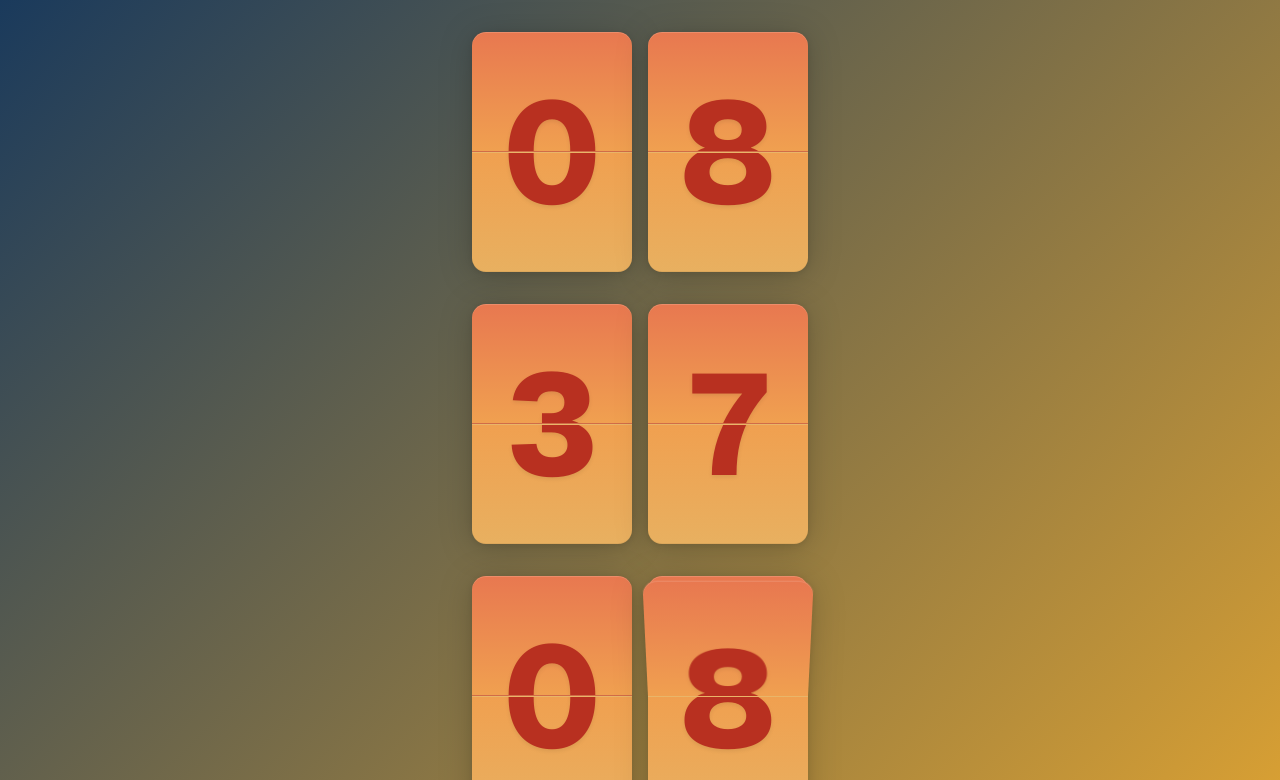
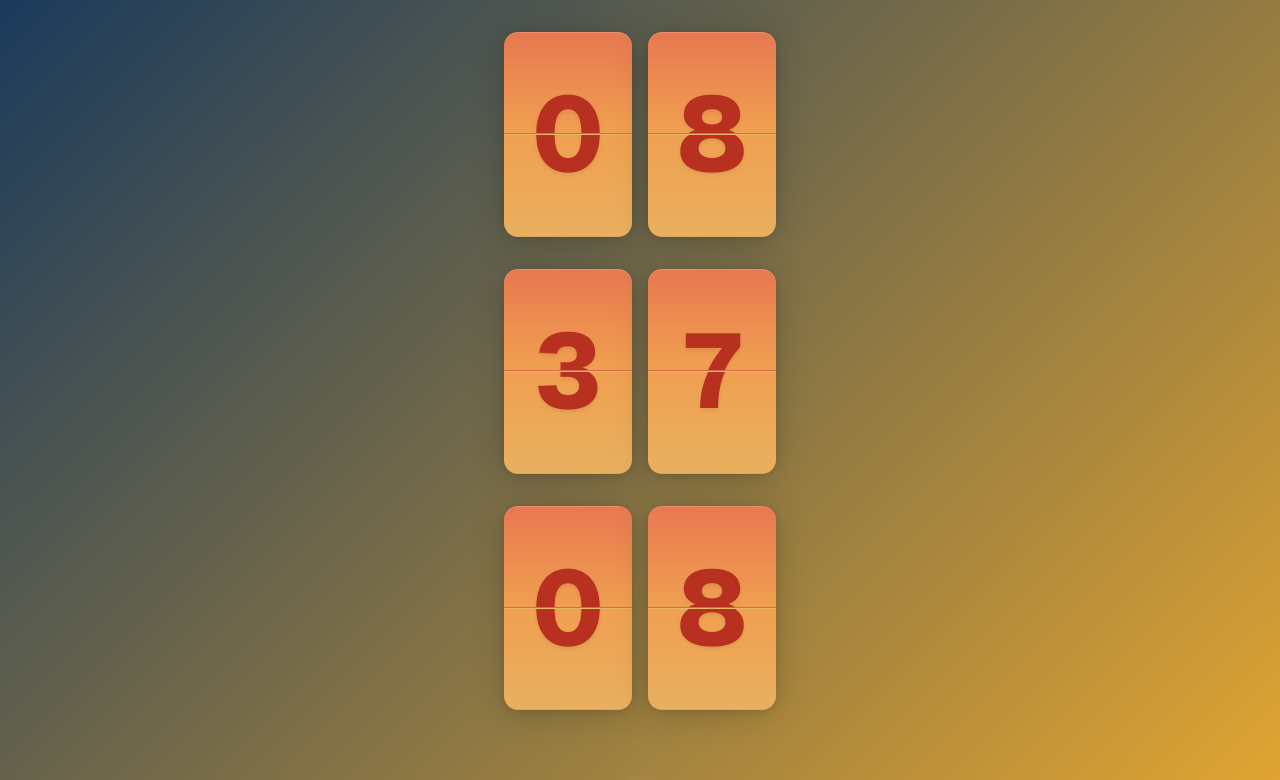
Before and after one commit to devohmycode/TravelPomo, a Next.js app: page / in a window 1280 px wide. Shown: the top 780 px of the page. Built offline with nearby package versions, Linux system fonts and the light colour scheme.

Commit message:
style: adjust card dimensions and font size for better vertical ratio
Update card sizes and font to achieve more vertical aspect ratio
and responsive design across breakpoints.

Co-authored-by: OhMyCode <245494865+devohmycode@users.noreply.github.com>

```diff
--- a/app/globals.css
+++ b/app/globals.css
@@ -179,11 +179,25 @@
 /* Flip Card */
 .flip-card-container {
   position: relative;
-  width: clamp(100px, 18vw, 160px);
-  height: clamp(150px, 26vw, 240px);
+  width: clamp(80px, 15vw, 140px);
+  height: clamp(140px, 25vw, 230px);
   perspective: 800px;
   filter: drop-shadow(0 4px 16px rgba(0, 0, 0, 0.18))
     drop-shadow(0 1px 3px rgba(0, 0, 0, 0.1));
+}
+
+@media (min-width: 640px) {
+  .flip-card-container {
+    width: clamp(100px, 12vw, 150px);
+    height: clamp(160px, 20vw, 250px);
+  }
+}
+
+@media (min-width: 1024px) {
+  .flip-card-container {
+    width: clamp(120px, 10vw, 160px);
+    height: clamp(190px, 16vw, 270px);
+  }
 }
 
 .flip-card-half {
@@ -231,12 +245,24 @@
 }
 
 .flip-card-inner span {
-  font-size: clamp(64px, 15vw, 140px);
+  font-size: clamp(52px, 12vw, 120px);
   font-weight: 800;
   color: #b83020;
   line-height: 1;
   font-family: var(--font-sans);
   text-shadow: 0 2px 4px rgba(0, 0, 0, 0.08);
+}
+
+@media (min-width: 640px) {
+  .flip-card-inner span {
+    font-size: clamp(64px, 10vw, 120px);
+  }
+}
+
+@media (min-width: 1024px) {
+  .flip-card-inner span {
+    font-size: clamp(80px, 8vw, 140px);
+  }
 }
 
 /* Animated Flaps */
```
